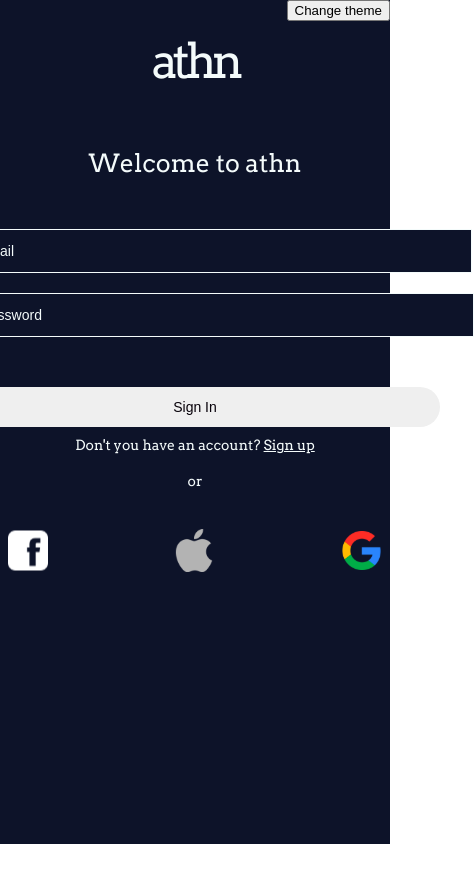
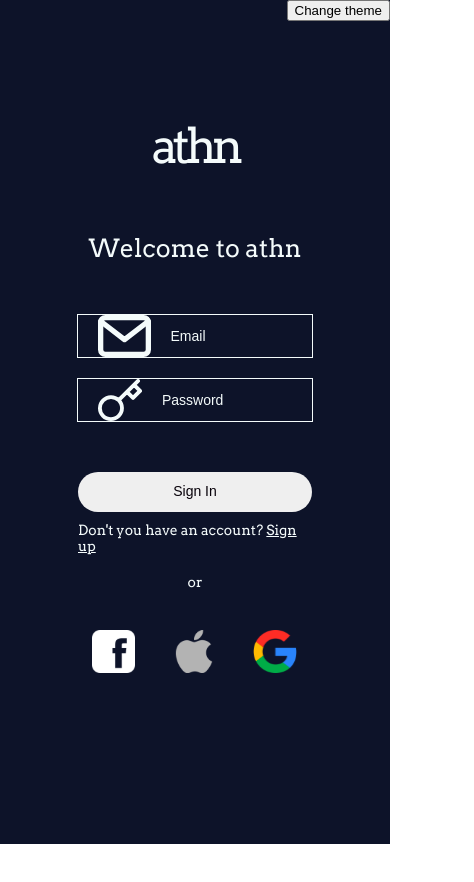
Before and after one commit to vitorlofonseca/athn-react, a React (Create React App) app: page / in a window 390 px wide. Shown: the top 882 px of the page, 474 px wide, since content can reach past the window. Before the commit the page ends 844 px from the top, so only its background shows below. Built offline with nearby package versions, Linux system fonts and the light colour scheme.

Commit message:
Adjusting responsivity

```diff
--- a/src/components/Button/button.module.scss
+++ b/src/components/Button/button.module.scss
@@ -9,6 +9,7 @@
   line-height: 17px;
   color: var(--black);
   transition-duration: 0.4s;
+  width: 100%;
 }
 
 .c-button:hover {
--- a/src/components/InputText/input-text.module.scss
+++ b/src/components/InputText/input-text.module.scss
@@ -1,12 +1,12 @@
 .l-input-wrapper {
   border: 1px solid var(--white);
   display: flex;
+  width: 100%;
 }
 
 .c-input-text {
   border: none;
-  background-color: var(--primary);
-  width: 490px;
+  background-color: transparent;
   height: 40px;
   font-weight: 400;
   font-size: 14px;
--- a/src/pages/Login/index.js
+++ b/src/pages/Login/index.js
@@ -7,6 +7,7 @@ import { Icon } from "../../components/Icon";
 const Login = () => {
   return (
     <div className={styles["l-page"]}>
+      <div className={styles["l-body"]}>
         <h1 className={styles["c-athn-title"]}>athn</h1>
         <h3 className={styles["c-athn-subtitle"]}>Welcome to athn</h3>
         <InputText
@@ -26,6 +27,7 @@ const Login = () => {
           <Icon className={styles["c-icon"]} name="google"></Icon>
         </div>
       </div>
+    </div>
   );
 };
 
--- a/src/pages/Login/login.module.scss
+++ b/src/pages/Login/login.module.scss
@@ -1,9 +1,19 @@
+@import "../../style/breakpoints.scss";
+
 .l-page {
   display: flex;
-  height: 100vh;
-  align-items: center;
   background-color: var(--primary);
   color: var(--white);
+  height: 100vh;
+  justify-content: center;
+}
+
+.l-body {
+  display: flex;
+  align-items: center;
+  height: 100vh;
+  width: 60vw;
+  padding-top: 10vh;
   flex-direction: column;
 }
 
@@ -41,7 +51,7 @@
   display: flex;
   justify-content: space-around;
   margin-top: 40px;
-  width: 490px;
+  width: 100%;
 
   img {
     cursor: pointer;
--- /dev/null
+++ b/src/style/breakpoints.scss
@@ -0,0 +1,3 @@
+$small: 576px;
+$medium: 768px;
+$large: 992px;
```
Lines whose indentation alone changed are shown as unchanged.
